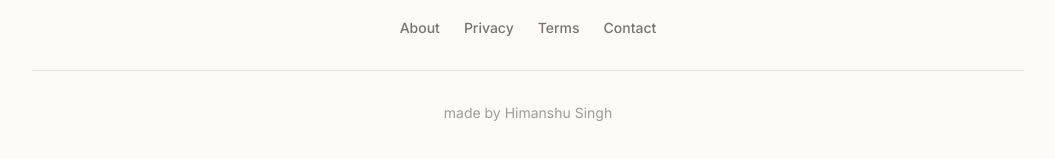
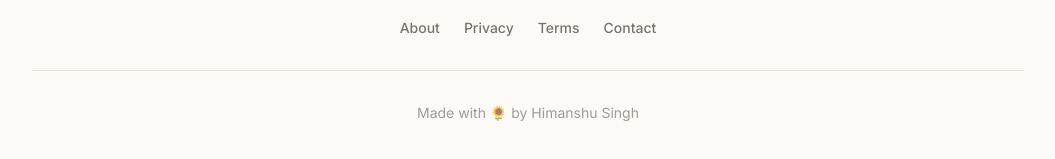
Before and after one commit to hiimanshu19x/Wordspin, a Next.js app: page / in a window 1280 px wide. Shown: the part 3524-3683 px from the top of the page, without its empty margins (112-1167 px from the left). Built offline with nearby package versions, Linux system fonts and the light colour scheme.

Commit message:
Update footer credit to Made with 🌻 by Himanshu Singh

```diff
--- a/src/components/layout/footer.tsx
+++ b/src/components/layout/footer.tsx
@@ -32,7 +32,7 @@ export function Footer() {
           </div>
 
           <div className="text-sm text-muted-foreground/70 pt-8 w-full border-t border-border/50">
-            made by Himanshu Singh
+            Made with 🌻 by Himanshu Singh
           </div>
 
         </div>
```
